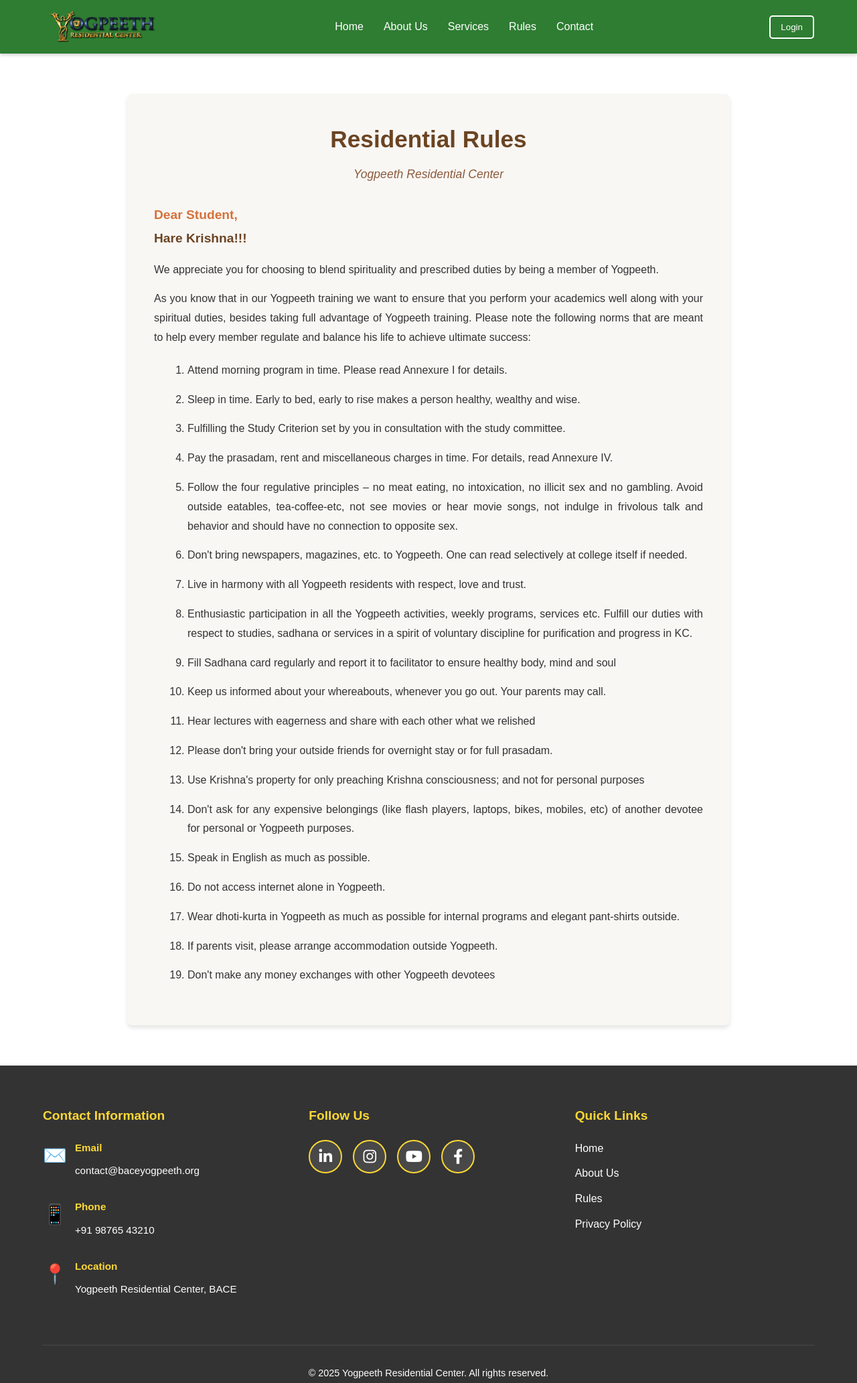
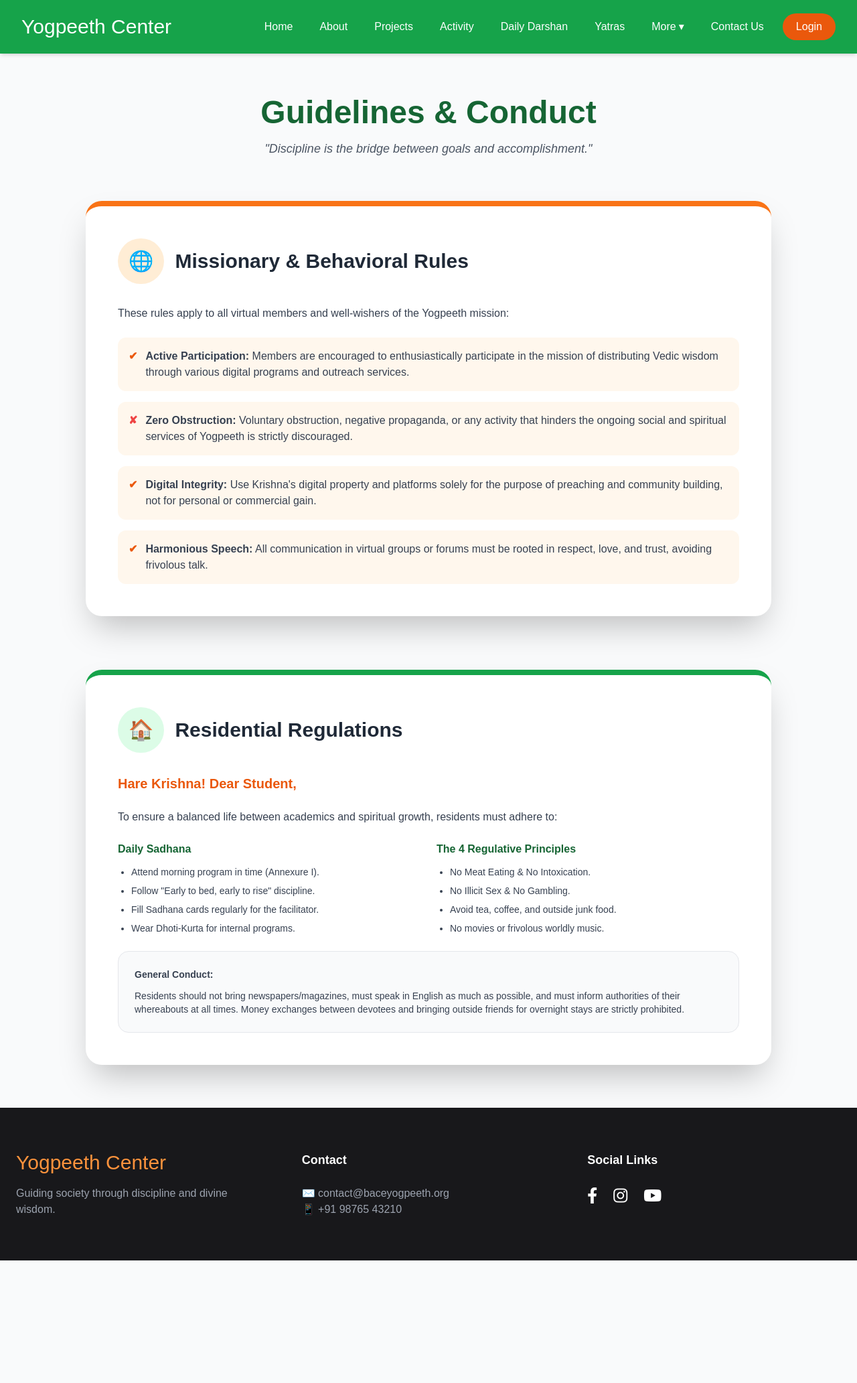
Before and after one commit to servantofprabhupadanugas-git/yogpeeth-residency-center, a website: page public/rules.html in a window 1280 px wide. Shown: the whole page at 67% size. After the commit the page ends 1882 px from the top, so only its background shows below. Drawn offline with nearby package versions, Linux system fonts and the light colour scheme; no server answers.

Commit message:
rules modified

```diff
--- a/public/rules.html
+++ b/public/rules.html
@@ -3,229 +3,165 @@
 <head>
     <meta charset="UTF-8">
     <meta name="viewport" content="width=device-width, initial-scale=1.0">
-    <title>Residential Rules - Yogpeeth Residential Center</title>
+    <title>Rules & Regulations - Yogpeeth Center</title>
+    <link href="https://fonts.googleapis.com/css2?family=Dancing+Script:wght@700&family=Inter:wght@400;600&display=swap" rel="stylesheet">
+    <link rel="stylesheet" href="https://cdnjs.cloudflare.com/ajax/libs/font-awesome/6.4.0/css/all.min.css">
     <link rel="stylesheet" href="style.css">
-    <!-- Font Awesome CDN for social media icons -->
-    <link rel="stylesheet" href="https://cdnjs.cloudflare.com/ajax/libs/font-awesome/6.4.0/css/all.min.css">
-    <style>
-        .rules-container {
-            max-width: 900px;
-            margin: 60px auto;
-            padding: 40px;
-            background-color: #f9f7f4;
-            border-radius: 8px;
-            box-shadow: 0 4px 6px rgba(0, 0, 0, 0.1);
-        }
+    <script src="https://cdn.tailwindcss.com"></script>
+</head>
+<body class="bg-gray-50">
 
-        .rules-container h1 {
-            text-align: center;
-            color: #6b4423;
-            margin-bottom: 10px;
-            font-size: 2.2em;
-        }
+    <nav class="bg-green-600 shadow-md sticky top-0 z-50">
+        <div class="max-w-7xl mx-auto px-4 sm:px-6 lg:px-8">
+            <div class="flex justify-between h-20">
+                <div class="flex-shrink-0 flex items-center">
+                    <span class="logo-handwriting text-3xl text-white">Yogpeeth Center</span>
+                </div>
 
-        .rules-intro {
-            text-align: center;
-            color: #8b5a3c;
-            font-size: 1.1em;
-            margin-bottom: 30px;
-            font-style: italic;
-        }
+                <div class="hidden lg:flex items-center space-x-4">
+                    <a href="index.html" class="text-white hover:text-orange-200 px-3 py-2 font-medium">Home</a>
+                    <a href="about.html" class="text-white hover:text-orange-200 px-3 py-2 font-medium">About</a>
+                    <a href="projects.html" class="text-white hover:text-orange-200 px-3 py-2 font-medium">Projects</a>
+                    <a href="activity.html" class="text-white hover:text-orange-200 px-3 py-2 font-medium">Activity</a>
+                    <a href="daily-darshans.html" class="text-white hover:text-orange-200 px-3 py-2 font-medium">Daily Darshan</a>
+                    <a href="yatras.html" class="text-white hover:text-orange-200 px-3 py-2 font-medium">Yatras</a>
 
-        .greeting {
-            color: #d4723b;
-            font-weight: bold;
-            font-size: 1.2em;
-            text-align: center;
-            margin-bottom: 20px;
-        }
+                    <div class="relative group">
+                        <button class="flex items-center text-white hover:text-orange-200 px-3 py-2 font-medium">
+                            More <span class="ml-1">▾</span>
+                        </button>
+                        <div class="absolute left-0 hidden group-hover:block bg-white shadow-lg border rounded-md py-2 w-56 z-50">
+                            <a href="participate.html" class="block px-4 py-2 text-sm text-gray-700 hover:bg-orange-50">How Can I Participate?</a>
+                            <a href="downloads.html" class="block px-4 py-2 text-sm text-gray-700 hover:bg-orange-50">Downloads</a>
+                            <a href="gallery.html" class="block px-4 py-2 text-sm text-gray-700 hover:bg-orange-50">Gallery</a>
+                            <a href="jobs.html" class="block px-4 py-2 text-sm text-gray-700 hover:bg-orange-50">Job Openings</a>
+                            <a href="rules.html" class="block px-4 py-2 text-sm text-gray-700 hover:bg-orange-50 font-bold">Rules</a>
+                        </div>
+                    </div>
 
-        .rules-content {
-            color: #333;
-            line-height: 1.8;
-            font-size: 1em;
-        }
+                    <a href="#contact" class="text-white hover:text-orange-200 px-3 py-2 font-medium">Contact Us</a>
+                    <button class="bg-orange-600 text-white px-5 py-2 rounded-full hover:bg-orange-700 transition">Login</button>
+                </div>
 
-        .rules-content p {
-            margin-bottom: 15px;
-            text-align: justify;
-        }
-
-        .rules-content ol {
-            margin: 20px 0 20px 30px;
-            padding-left: 20px;
-        }
-
-        .rules-content li {
-            margin-bottom: 15px;
-            text-align: justify;
-            line-height: 1.8;
-        }
-
-        .rules-content strong {
-            color: #6b4423;
-        }
-
-        .annex-reference {
-            color: #8b5a3c;
-            font-style: italic;
-        }
-
-        @media (max-width: 768px) {
-            .rules-container {
-                margin: 40px 20px;
-                padding: 25px;
-            }
-
-            .rules-container h1 {
-                font-size: 1.8em;
-            }
-
-            .rules-content ol {
-                margin-left: 20px;
-            }
-        }
-    </style>
-</head>
-<body>
-
-    <nav class="navbar">
-        <div class="logo"><img src="assets/images/yrc_logo_new.png" alt="Yogpeeth logo"></div>
-        <button class="menu-toggle" id="menuToggle">☰</button>
-        <ul class="nav-links" id="navLinks">
-            <li><a href="index.html">Home</a></li>
-            <li><a href="about.html">About Us</a></li>
-            <li><a href="index.html#services">Services</a></li>
-            <li><a href="rules.html">Rules</a></li>
-            <li><a href="index.html#contact">Contact</a></li>
-        </ul>
-        <button id="auth-button" class="login-btn">Login</button>
+                <div class="lg:hidden flex items-center">
+                    <button id="menuToggle" class="text-white text-2xl">☰</button>
+                </div>
+            </div>
+        </div>
+        <div id="navLinks" class="hidden lg:hidden bg-white border-b">
+            <div class="px-4 py-4 space-y-2">
+                <a href="index.html" class="block text-gray-700">Home</a>
+                <a href="about.html" class="block text-gray-700">About</a>
+                <a href="projects.html" class="block text-gray-700">Projects</a>
+                <a href="activity.html" class="block text-gray-700">Activity</a>
+                <a href="daily-darshans.html" class="block text-gray-700">Daily Darshan</a>
+                <a href="rules.html" class="block text-green-600 font-bold">Rules</a>
+            </div>
+        </div>
     </nav>
 
-    <main>
-        <div class="rules-container">
-            <h1>Residential Rules</h1>
-            <p class="rules-intro">Yogpeeth Residential Center</p>
+    <main class="py-16 px-6">
+        <div class="max-w-5xl mx-auto">
+            <header class="text-center mb-16">
+                <h1 class="text-5xl font-bold logo-handwriting text-green-800 mb-4">Guidelines & Conduct</h1>
+                <p class="text-gray-600 text-lg italic">"Discipline is the bridge between goals and accomplishment."</p>
+            </header>
 
-            <div class="rules-content">
-                <p class="greeting">Dear Student,<br>
-                <strong>Hare Krishna!!!</strong></p>
+            <section class="mb-20">
+                <div class="rules-3d-card bg-white rounded-3xl p-8 md:p-12 shadow-2xl border-t-8 border-orange-500">
+                    <div class="flex items-center gap-4 mb-8">
+                        <div class="bg-orange-100 p-4 rounded-full text-3xl">🌐</div>
+                        <h2 class="text-3xl font-bold text-gray-800">Missionary & Behavioral Rules</h2>
+                    </div>
+                    <p class="text-gray-700 mb-6 font-medium">These rules apply to all virtual members and well-wishers of the Yogpeeth mission:</p>
+                    <ul class="space-y-4">
+                        <li class="flex gap-3 items-start bg-orange-50 p-4 rounded-xl">
+                            <span class="text-orange-600 font-bold">✔</span>
+                            <p class="text-gray-700"><strong>Active Participation:</strong> Members are encouraged to enthusiastically participate in the mission of distributing Vedic wisdom through various digital programs and outreach services.</p>
+                        </li>
+                        <li class="flex gap-3 items-start bg-orange-50 p-4 rounded-xl">
+                            <span class="text-red-500 font-bold">✘</span>
+                            <p class="text-gray-700"><strong>Zero Obstruction:</strong> Voluntary obstruction, negative propaganda, or any activity that hinders the ongoing social and spiritual services of Yogpeeth is strictly discouraged.</p>
+                        </li>
+                        <li class="flex gap-3 items-start bg-orange-50 p-4 rounded-xl">
+                            <span class="text-orange-600 font-bold">✔</span>
+                            <p class="text-gray-700"><strong>Digital Integrity:</strong> Use Krishna's digital property and platforms solely for the purpose of preaching and community building, not for personal or commercial gain.</p>
+                        </li>
+                        <li class="flex gap-3 items-start bg-orange-50 p-4 rounded-xl">
+                            <span class="text-orange-600 font-bold">✔</span>
+                            <p class="text-gray-700"><strong>Harmonious Speech:</strong> All communication in virtual groups or forums must be rooted in respect, love, and trust, avoiding frivolous talk.</p>
+                        </li>
+                    </ul>
+                </div>
+            </section>
 
-                <p>We appreciate you for choosing to blend spirituality and prescribed duties by being a member of Yogpeeth.</p>
+            <section>
+                <div class="rules-3d-card bg-white rounded-3xl p-8 md:p-12 shadow-2xl border-t-8 border-green-600">
+                    <div class="flex items-center gap-4 mb-8">
+                        <div class="bg-green-100 p-4 rounded-full text-3xl">🏠</div>
+                        <h2 class="text-3xl font-bold text-gray-800">Residential Regulations</h2>
+                    </div>
+                    <div class="text-gray-700 space-y-6">
+                        <p class="font-bold text-orange-600 text-xl">Hare Krishna! Dear Student,</p>
+                        <p>To ensure a balanced life between academics and spiritual growth, residents must adhere to:</p>
 
-                <p>As you know that in our Yogpeeth training we want to ensure that you perform your academics well along with your spiritual duties, besides taking full advantage of Yogpeeth training. Please note the following norms that are meant to help every member regulate and balance his life to achieve ultimate success:</p>
+                        <div class="grid md:grid-cols-2 gap-6">
+                            <div class="space-y-3">
+                                <h4 class="font-bold text-green-800">Daily Sadhana</h4>
+                                <ul class="list-disc ml-5 space-y-2 text-sm">
+                                    <li>Attend morning program in time (Annexure I).</li>
+                                    <li>Follow "Early to bed, early to rise" discipline.</li>
+                                    <li>Fill Sadhana cards regularly for the facilitator.</li>
+                                    <li>Wear Dhoti-Kurta for internal programs.</li>
+                                </ul>
+                            </div>
+                            <div class="space-y-3">
+                                <h4 class="font-bold text-green-800">The 4 Regulative Principles</h4>
+                                <ul class="list-disc ml-5 space-y-2 text-sm">
+                                    <li>No Meat Eating & No Intoxication.</li>
+                                    <li>No Illicit Sex & No Gambling.</li>
+                                    <li>Avoid tea, coffee, and outside junk food.</li>
+                                    <li>No movies or frivolous worldly music.</li>
+                                </ul>
+                            </div>
+                        </div>
 
-                <ol>
-                    <li>Attend morning program in time. Please read Annexure I for details.</li>
-                    <li>Sleep in time. Early to bed, early to rise makes a person healthy, wealthy and wise.</li>
-                    <li>Fulfilling the Study Criterion set by you in consultation with the study committee.</li>
-                    <li>Pay the prasadam, rent and miscellaneous charges in time. For details, read Annexure IV.</li>
-                    <li>Follow the four regulative principles – no meat eating, no intoxication, no illicit sex and no gambling. Avoid outside eatables, tea-coffee-etc, not see movies or hear movie songs, not indulge in frivolous talk and behavior and should have no connection to opposite sex.</li>
-                    <li>Don't bring newspapers, magazines, etc. to Yogpeeth. One can read selectively at college itself if needed.</li>
-                    <li>Live in harmony with all Yogpeeth residents with respect, love and trust.</li>
-                    <li>Enthusiastic participation in all the Yogpeeth activities, weekly programs, services etc. Fulfill our duties with respect to studies, sadhana or services in a spirit of voluntary discipline for purification and progress in KC.</li>
-                    <li>Fill Sadhana card regularly and report it to facilitator to ensure healthy body, mind and soul</li>
-                    <li>Keep us informed about your whereabouts, whenever you go out. Your parents may call.</li>
-                    <li>Hear lectures with eagerness and share with each other what we relished</li>
-                    <li>Please don't bring your outside friends for overnight stay or for full prasadam.</li>
-                    <li>Use Krishna's property for only preaching Krishna consciousness; and not for personal purposes</li>
-                    <li>Don't ask for any expensive belongings (like flash players, laptops, bikes, mobiles, etc) of another devotee for personal or Yogpeeth purposes.</li>
-                    <li>Speak in English as much as possible.</li>
-                    <li>Do not access internet alone in Yogpeeth.</li>
-                    <li>Wear dhoti-kurta in Yogpeeth as much as possible for internal programs and elegant pant-shirts outside.</li>
-                    <li>If parents visit, please arrange accommodation outside Yogpeeth.</li>
-                    <li>Don't make any money exchanges with other Yogpeeth devotees</li>
-                </ol>
-            </div>
+                        <div class="bg-gray-50 p-6 rounded-2xl border border-gray-200 text-sm">
+                            <h4 class="font-bold mb-3">General Conduct:</h4>
+                            <p>Residents should not bring newspapers/magazines, must speak in English as much as possible, and must inform authorities of their whereabouts at all times. Money exchanges between devotees and bringing outside friends for overnight stays are strictly prohibited.</p>
+                        </div>
+                    </div>
+                </div>
+            </section>
         </div>
     </main>
 
-    <footer id="contact" class="footer-bg">
-        <div class="footer-container">
-            <div class="footer-section">
-                <h3>Contact Information</h3>
-                <div class="contact-item">
-                    <span class="contact-icon">✉️</span>
-                    <div class="contact-detail">
-                        <p class="contact-label">Email</p>
-                        <p><a href="mailto:contact@baceyogpeeth.org">contact@baceyogpeeth.org</a></p>
-                    </div>
-                </div>
-                <div class="contact-item">
-                    <span class="contact-icon">📱</span>
-                    <div class="contact-detail">
-                        <p class="contact-label">Phone</p>
-                        <p><a href="tel:+919876543210">+91 98765 43210</a></p>
-                    </div>
-                </div>
-                <div class="contact-item">
-                    <span class="contact-icon">📍</span>
-                    <div class="contact-detail">
-                        <p class="contact-label">Location</p>
-                        <p>Yogpeeth Residential Center, BACE</p>
-                    </div>
+    <footer id="contact" class="bg-zinc-900 text-white py-16">
+        <div class="max-w-7xl mx-auto px-6 grid grid-cols-1 md:grid-cols-3 gap-12">
+            <div>
+                <span class="logo-handwriting text-3xl text-orange-400">Yogpeeth Center</span>
+                <p class="mt-4 text-gray-400">Guiding society through discipline and divine wisdom.</p>
+            </div>
+            <div>
+                <h4 class="text-lg font-bold mb-6">Contact</h4>
+                <p class="text-gray-400">✉️ contact@baceyogpeeth.org</p>
+                <p class="text-gray-400">📱 +91 98765 43210</p>
+            </div>
+            <div>
+                <h4 class="text-lg font-bold mb-6">Social Links</h4>
+                <div class="flex space-x-6 text-2xl">
+                    <a href="#" class="hover:text-orange-500"><i class="fab fa-facebook-f"></i></a>
+                    <a href="#" class="hover:text-orange-500"><i class="fab fa-instagram"></i></a>
+                    <a href="#" class="hover:text-orange-500"><i class="fab fa-youtube"></i></a>
                 </div>
             </div>
-
-            <div class="footer-section">
-                <h3>Follow Us</h3>
-                <div class="social-links-grid">
-                    <a href="https://linkedin.com/company/baceyogpeeth" target="_blank" class="social-link" title="LinkedIn">
-                        <i class="fab fa-linkedin-in"></i>
-                    </a>
-                    <a href="https://instagram.com/baceyogpeeth" target="_blank" class="social-link" title="Instagram">
-                        <i class="fab fa-instagram"></i>
-                    </a>
-                    <a href="https://youtube.com/baceyogpeeth" target="_blank" class="social-link" title="YouTube">
-                        <i class="fab fa-youtube"></i>
-                    </a>
-                    <a href="https://facebook.com/baceyogpeeth" target="_blank" class="social-link" title="Facebook">
-                        <i class="fab fa-facebook-f"></i>
-                    </a>
-                </div>
-            </div>
-
-            <div class="footer-section">
-                <h3>Quick Links</h3>
-                <ul class="footer-links">
-                    <li><a href="index.html">Home</a></li>
-                    <li><a href="about.html">About Us</a></li>
-                    <li><a href="rules.html">Rules</a></li>
-                    <li><a href="#">Privacy Policy</a></li>
-                </ul>
-            </div>
-        </div>
-
-        <div class="footer-bottom">
-            <p>&copy; 2025 Yogpeeth Residential Center. All rights reserved.</p>
         </div>
     </footer>
 
-    <script src="https://www.gstatic.com/firebasejs/9.6.1/firebase-app-compat.js"></script>
-    <script src="https://www.gstatic.com/firebasejs/9.6.1/firebase-auth-compat.js"></script>
-    <script src="https://www.gstatic.com/firebasejs/9.6.1/firebase-firestore-compat.js"></script>
-    <script src="firebase-config.js"></script>
-    <script src="app.js"></script>
     <script>
-        // Mobile Menu Toggle
         const menuToggle = document.getElementById('menuToggle');
         const navLinks = document.getElementById('navLinks');
-
-        menuToggle.addEventListener('click', function() {
-            navLinks.classList.toggle('active');
-        });
-
-        // Close menu when a link is clicked
-        document.querySelectorAll('.nav-links a').forEach(link => {
-            link.addEventListener('click', function() {
-                navLinks.classList.remove('active');
-            });
-        });
-
-        // Close menu when clicking outside
-        document.addEventListener('click', function(event) {
-            if (!event.target.closest('.navbar')) {
-                navLinks.classList.remove('active');
-            }
-        });
+        menuToggle.addEventListener('click', () => navLinks.classList.toggle('hidden'));
     </script>
+</body>
+</html>
```
